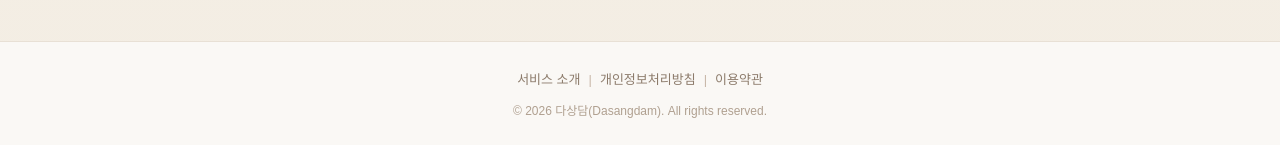
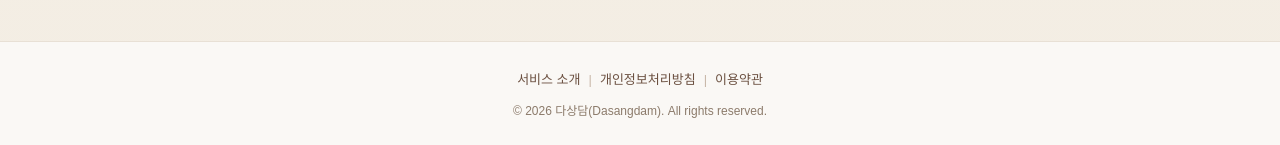
Before and after one commit to inhwoi7/dasangdam-com-top, a Next.js app: page / in a window 1280 px wide. Shown: the part 1124-1269 px from the top of the page. Built offline with nearby package versions, Linux system fonts and the light colour scheme; no server answers.

Commit message:
fix: Footer 텍스트 색상 진하게 수정

```diff
--- a/components/Footer.tsx
+++ b/components/Footer.tsx
@@ -16,19 +16,19 @@ export default function Footer() {
         flexWrap: "wrap",
         marginBottom: "12px",
       }}>
-        <Link href="/about" style={{ color: "#8c7b6b", fontSize: "13px", textDecoration: "none" }}>
+        <Link href="/about" style={{ color: "#6b5040", fontSize: "13px", textDecoration: "none" }}>
           서비스 소개
         </Link>
         <span style={{ color: "#c8b8a8", fontSize: "13px" }}>|</span>
-        <Link href="/privacy" style={{ color: "#8c7b6b", fontSize: "13px", textDecoration: "none" }}>
+        <Link href="/privacy" style={{ color: "#6b5040", fontSize: "13px", textDecoration: "none" }}>
           개인정보처리방침
         </Link>
         <span style={{ color: "#c8b8a8", fontSize: "13px" }}>|</span>
-        <Link href="/terms" style={{ color: "#8c7b6b", fontSize: "13px", textDecoration: "none" }}>
+        <Link href="/terms" style={{ color: "#6b5040", fontSize: "13px", textDecoration: "none" }}>
           이용약관
         </Link>
       </nav>
-      <p style={{ color: "#b0a090", fontSize: "12px", margin: 0 }}>
+      <p style={{ color: "#8c7b6b", fontSize: "12px", margin: 0 }}>
         © 2026 다상담(Dasangdam). All rights reserved.
       </p>
     </footer>
```
